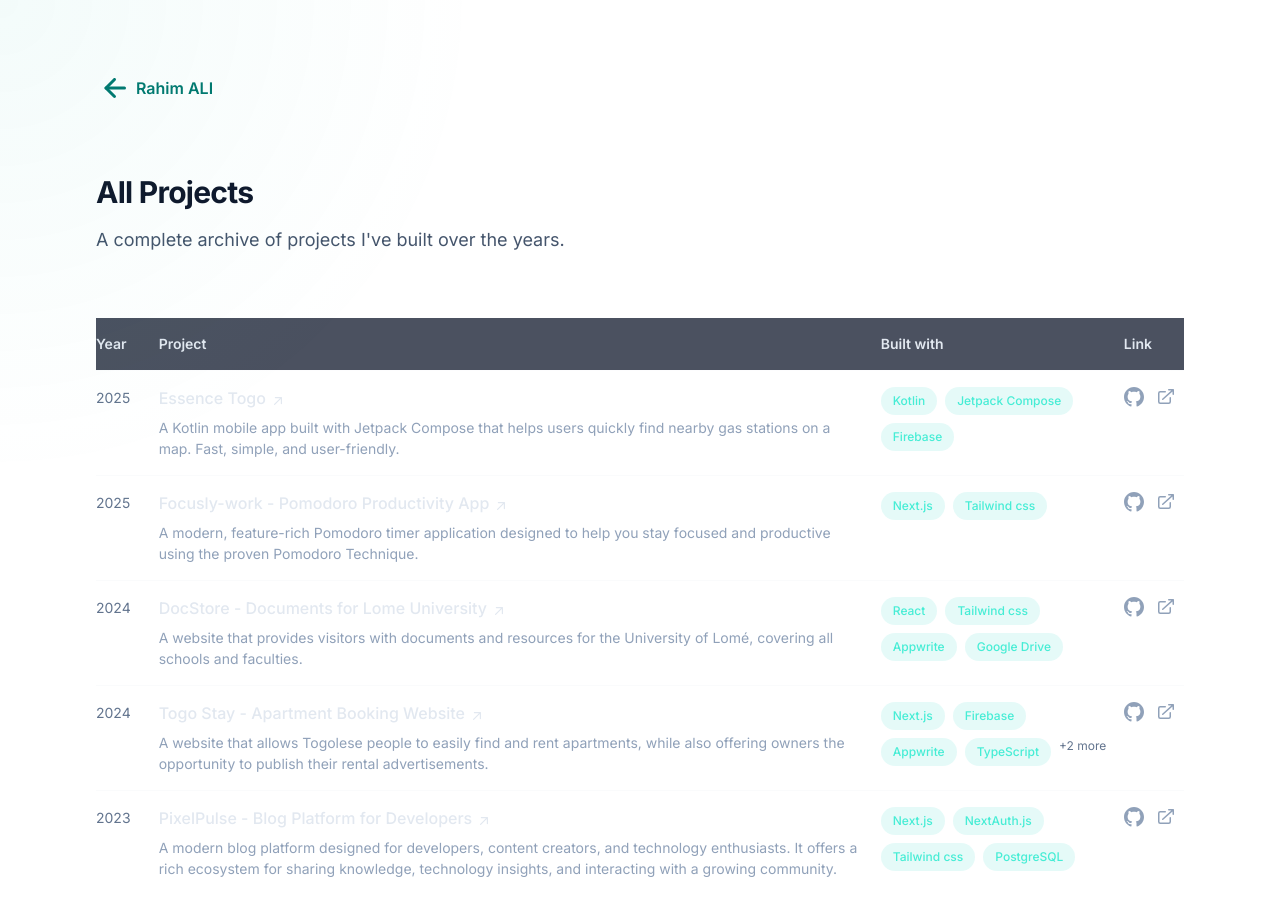
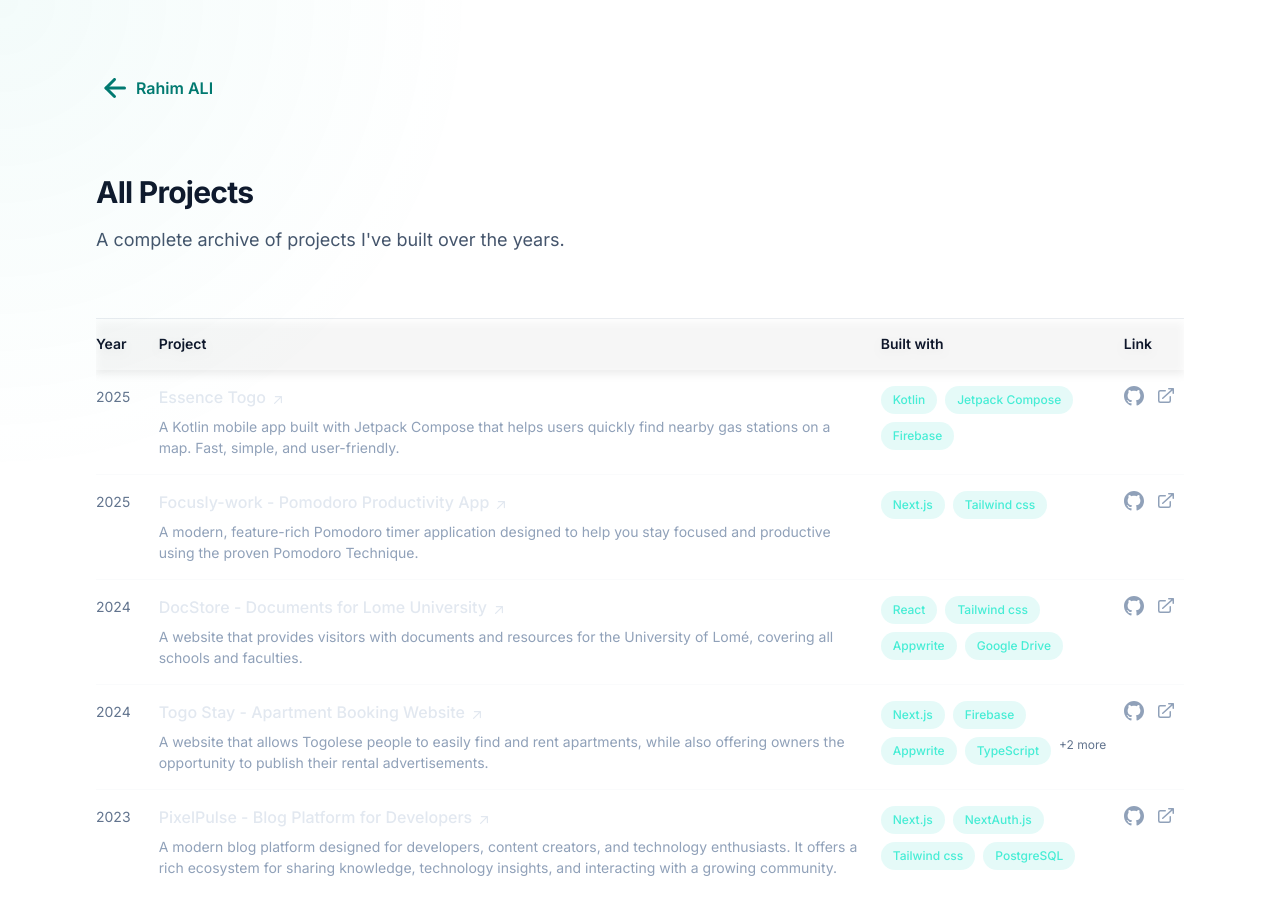
Before and after one commit to Rahim10020/freelance_portfolio, a Next.js app: page /projects in a window 1280 px wide. Shown: the top 916 px of the page. Built offline with nearby package versions, Linux system fonts and the light colour scheme; no server answers.

Commit message:
corrections des soucis de couleurs dans project list

```diff
--- a/src/app/projects/page.tsx
+++ b/src/app/projects/page.tsx
@@ -52,14 +52,14 @@
                 {/* Projects Table */}
                 <div className="overflow-x-auto">
                     <table className="w-full border-collapse text-left">
-                        <thead className="sticky top-0 z-10 border-b border-slate-300/10 bg-slate-900/75 px-6 py-5 backdrop-blur">
+                        <thead className="sticky top-0 z-10 transition motion-reduce:transition-none bg-white/50 dark:bg-slate-800/50 shadow-[inset_0_1px_0_0_rgba(148,163,184,0.2)] dark:shadow-[inset_0_1px_0_0_rgba(148,163,184,0.1)] lg:drop-shadow-lg">
                             <tr>
-                                <th className="py-4 pr-8 text-sm font-semibold text-slate-200">Year</th>
-                                <th className="py-4 pr-8 text-sm font-semibold text-slate-200">Project</th>
-                                <th className="hidden py-4 pr-8 text-sm font-semibold text-slate-200 lg:table-cell">
+                                <th className="py-4 pr-8 text-sm font-semibold text-slate-900 dark:text-slate-200">Year</th>
+                                <th className="py-4 pr-8 text-sm font-semibold text-slate-900 dark:text-slate-200">Project</th>
+                                <th className="hidden py-4 pr-8 text-sm font-semibold text-slate-900 dark:text-slate-200 lg:table-cell">
                                     Built with
                                 </th>
-                                <th className="hidden py-4 pr-8 text-sm font-semibold text-slate-200 sm:table-cell">
+                                <th className="hidden py-4 pr-8 text-sm font-semibold text-slate-900 dark:text-slate-200 sm:table-cell">
                                     Link
                                 </th>
                             </tr>
```
